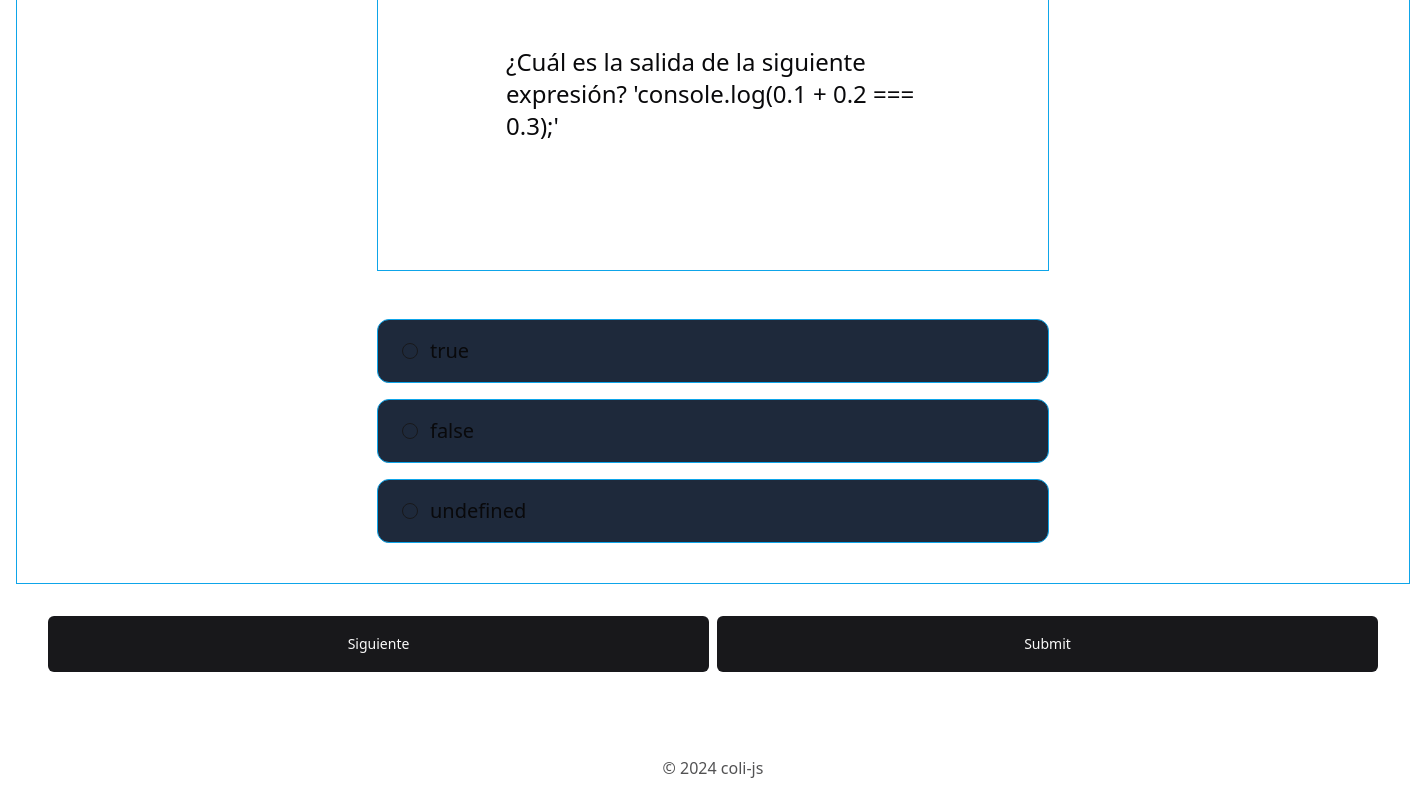
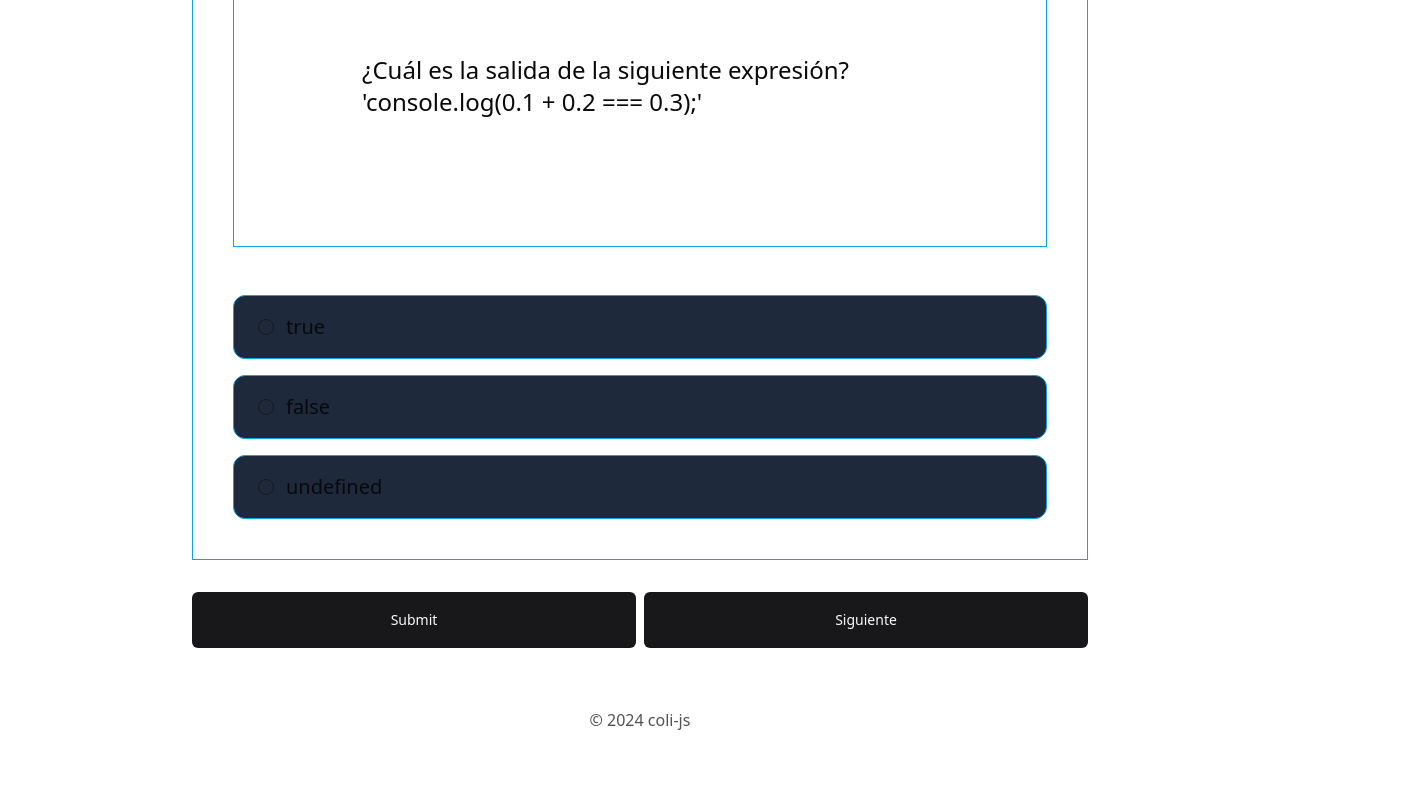
Before and after one commit to colidevs/coli-js, a Next.js app: page / in a window 1280 px wide. Shown: the part 344-1144 px from the top of the page, 1410 px wide, since content can reach past the window. After the commit the page ends 1096 px from the top, so only its background shows below. Built offline with nearby package versions, Linux system fonts and the light colour scheme.

Commit message:
add new style

```diff
--- a/src/app/page.tsx
+++ b/src/app/page.tsx
@@ -21,6 +21,7 @@ interface EjercicioJs {
 export default function HomePage() {
   const ejercicios: EjercicioJs[] = mock as EjercicioJs[];
   const {selectedCategory} = useContext(DifficultyContext);
+  const [isCorrect, setIsCorrect] = useState<boolean | null>(null);
 
   function getRandom(nivel: string): EjercicioJs {
     const ejerciciosniveles = ejercicios.filter(
@@ -39,60 +40,62 @@ export default function HomePage() {
     setEjercicioRandom(getRandom(selectedCategory));
   }, [selectedCategory]);
 
-  function handleSubmit() {
-    /////ERROR/////////////////
-    const cleanedOption = selectedOption?.replace(ejercicioRandom.id.toString(), "");
+  function handleOptionChange(value: string) {
+    setSelectedOption(value);
+    const cleanedOption = value.replace(ejercicioRandom.id.toString(), "");
 
     if (cleanedOption === ejercicioRandom.correcta) {
-      ejercicios.map((preg) =>
-        preg.enunciado === ejercicioRandom.enunciado ? (preg.completed = false) : "",
-      );
-      alert("¡Correcto!");
-      setEjercicioRandom(getRandom(selectedCategory));
+      setIsCorrect(true);
     } else {
-      alert("Respuesta incorrecta. Inténtalo de nuevo.");
+      setIsCorrect(false);
     }
   }
 
-  function handleOptionChange(value: string) {
-    setSelectedOption(value);
-  }
-
   return (
-    <main className="m-auto flex min-h-[100vh] flex-col justify-center">
-      <section>
-        <section className="flex flex-col justify-center border border-sky-500 p-10">
-          <article className="mx-80 mt-5 border border-sky-500">
+    <main className="m-auto flex min-h-[100vh] flex-col ">
+      <section className="mx-auto mt-2 flex w-full max-w-4xl flex-col justify-center border border-sky-500 p-10">
+        <article className="mt-5 border border-sky-500">
           <p className="p-32 text-2xl">{ejercicioRandom?.enunciado}</p>
         </article>
         {ejercicioRandom ? (
-            <form className="mx-80 mt-12 flex flex-col">
-              <RadioGroup className="w-[42rem] space-y-2" onValueChange={handleOptionChange}>
-                {ejercicioRandom.opciones.map((opcion) => (
+          <form className="mt-12 flex w-full flex-col">
+            <RadioGroup className="w-full space-y-2" onValueChange={handleOptionChange}>
+              {ejercicioRandom.opciones.map((opcion) => {
+                const isSelected = selectedOption === opcion + ejercicioRandom.id;
+
+                return (
                   <div
                     key={opcion}
-                    className="flex h-16 items-center space-x-3 rounded-xl border border-sky-500 bg-slate-800 p-6"
+                    className={`flex h-16 w-full items-center space-x-3 rounded-xl border p-6 ${
+                      isSelected
+                        ? isCorrect === true
+                          ? "bg-green-500"
+                          : isCorrect === false
+                            ? "bg-red-500"
+                            : "bg-slate-800"
+                        : "bg-slate-800"
+                    } border-sky-500`}
                   >
                     <RadioGroupItem value={opcion + ejercicioRandom.id} />
                     <Label className="text-xl">{opcion}</Label>
                   </div>
-                ))}
+                );
+              })}
             </RadioGroup>
           </form>
         ) : null}
       </section>
-        <div className="flex gap-2 p-8">
+      <div className="mx-auto mt-8 flex w-full max-w-4xl gap-2">
+        <Button className="h-14 w-full" onClick={() => alert("Opciones seleccionadas")}>
+          Submit
+        </Button>
         <Button
           className="h-14 w-full"
           onClick={() => setEjercicioRandom(getRandom(selectedCategory))}
         >
           Siguiente
         </Button>
-          <Button className="h-14 w-full" onClick={handleSubmit}>
-            Submit
-          </Button>
       </div>
-      </section>
     </main>
   );
 }
```
Lines whose indentation alone changed are shown as unchanged.
